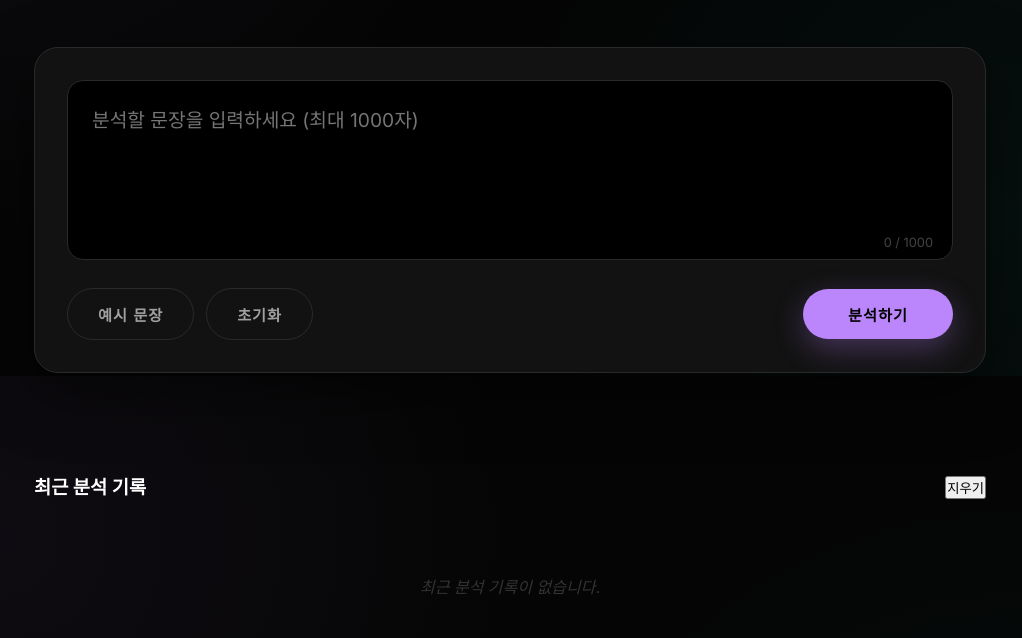
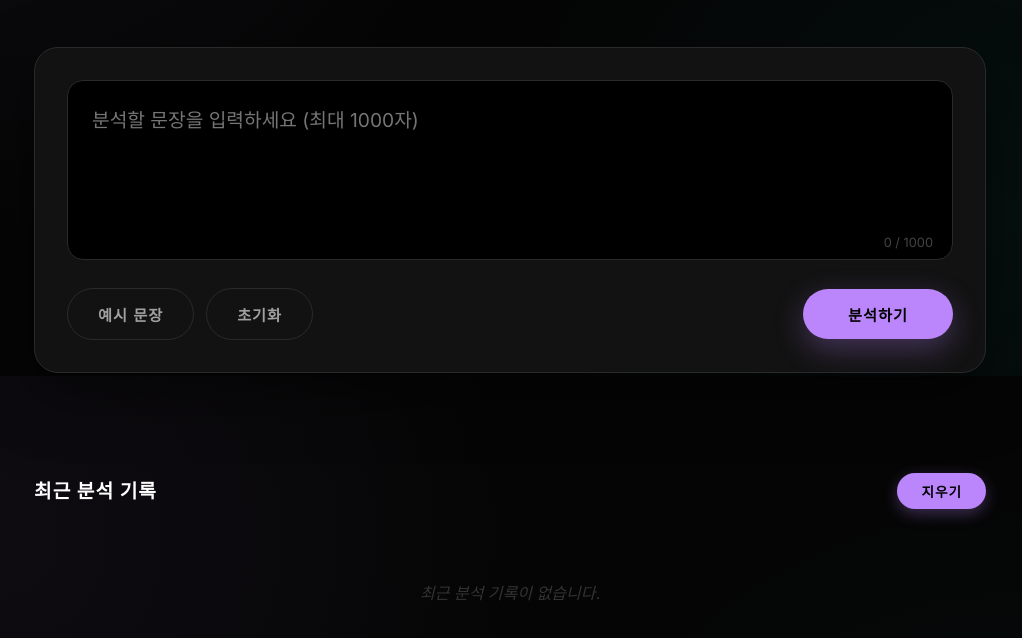
Before and after one commit to AppleNote8763/sensitive-project, a website: page public/index.html in a window 1280 px wide. Shown: the part 424-1062 px from the top of the page, without its empty margins (130-1152 px from the left). Drawn offline with Linux system fonts and the light colour scheme.

Commit message:
UI: Update clear button style to match analyze button and restore missing CSS

```diff
--- a/public/index.html
+++ b/public/index.html
@@ -126,7 +126,7 @@
                 <div class="history-section">
                     <div class="history-header">
                         <h3>최근 분석 기록</h3>
-                        <button id="clear-history" class="btn-text">지우기</button>
+                        <button id="clear-history" class="btn btn-primary-small">지우기</button>
                     </div>
                     <div id="history-list" class="history-list">
                         <!-- 기록이 여기에 추가됨 -->
--- a/public/styles.css
+++ b/public/styles.css
@@ -375,6 +375,30 @@ textarea:focus {
     margin-bottom: 32px;
 }
 
+.history-header h3 {
+    font-size: 1.2rem;
+    letter-spacing: 1px;
+}
+
+.btn-primary-small {
+    background-color: var(--point);
+    color: #000000;
+    padding: 8px 24px;
+    font-size: 0.85rem;
+    font-weight: 800;
+    border-radius: 50px;
+    border: none;
+    cursor: pointer;
+    transition: all 0.3s ease;
+    box-shadow: 0 5px 15px var(--point-glow);
+    letter-spacing: 1px;
+}
+
+.btn-primary-small:hover {
+    transform: translateY(-2px);
+    box-shadow: 0 8px 20px var(--point-glow);
+}
+
 .history-list {
     display: flex;
     flex-direction: column;
@@ -396,67 +420,6 @@ textarea:focus {
 .history-item:hover {
     border-color: #444;
     transform: translateX(10px);
-}
-
-/* Utility */
-.hidden {
-    display: none !important;
-}
-
-@keyframes fadeInUp {
-    from {
-        opacity: 0;
-        transform: translateY(40px);
-    }
-    to {
-        opacity: 1;
-        transform: translateY(0);
-    }
-}
-
-/* Loading Spinner Enhancement */
-.loading {
-    display: flex;
-    flex-direction: column;
-    align-items: center;
-    gap: 24px;
-    padding: 80px 0;
-    animation: fadeIn 0.5s ease;
-}
-
-.spinner {
-    width: 50px;
-    height: 50px;
-    border: 3px solid rgba(187, 134, 252, 0.1);
-    border-top: 3px solid var(--point);
-    border-radius: 50%;
-    animation: spin 1s cubic-bezier(0.4, 0, 0.2, 1) infinite;
-    box-shadow: 0 0 20px var(--point-glow);
-}
-
-@keyframes spin {
-    to { transform: rotate(360deg); }
-}
-
-@keyframes fadeIn {
-    from { opacity: 0; }
-    to { opacity: 1; }
-}
-
-/* Dots Animation */
-.loading span::after {
-    content: '';
-    display: inline-block;
-    width: 20px;
-    text-align: left;
-    animation: dots 1.5s infinite;
-}
-
-@keyframes dots {
-    0% { content: ''; }
-    25% { content: '.'; }
-    50% { content: '..'; }
-    75% { content: '...'; }
 }
 
 .history-info {
@@ -553,6 +516,67 @@ textarea:focus {
 .highlight-item.negative .highlight-tag { color: var(--negative); background: rgba(255, 82, 82, 0.1); }
 .highlight-item.neutral .highlight-tag { color: var(--neutral); background: rgba(158, 158, 158, 0.1); }
 
+/* Utility */
+.hidden {
+    display: none !important;
+}
+
+@keyframes fadeInUp {
+    from {
+        opacity: 0;
+        transform: translateY(40px);
+    }
+    to {
+        opacity: 1;
+        transform: translateY(0);
+    }
+}
+
+/* Loading Spinner Enhancement */
+.loading {
+    display: flex;
+    flex-direction: column;
+    align-items: center;
+    gap: 24px;
+    padding: 80px 0;
+    animation: fadeIn 0.5s ease;
+}
+
+.spinner {
+    width: 50px;
+    height: 50px;
+    border: 3px solid rgba(187, 134, 252, 0.1);
+    border-top: 3px solid var(--point);
+    border-radius: 50%;
+    animation: spin 1s cubic-bezier(0.4, 0, 0.2, 1) infinite;
+    box-shadow: 0 0 20px var(--point-glow);
+}
+
+@keyframes spin {
+    to { transform: rotate(360deg); }
+}
+
+@keyframes fadeIn {
+    from { opacity: 0; }
+    to { opacity: 1; }
+}
+
+/* Dots Animation */
+.loading span::after {
+    content: '';
+    display: inline-block;
+    width: 20px;
+    text-align: left;
+    animation: dots 1.5s infinite;
+}
+
+@keyframes dots {
+    0% { content: ''; }
+    25% { content: '.'; }
+    50% { content: '..'; }
+    75% { content: '...'; }
+}
+
 /* Responsive */
 @media (max-width: 768px) {
     .button-group {
```
